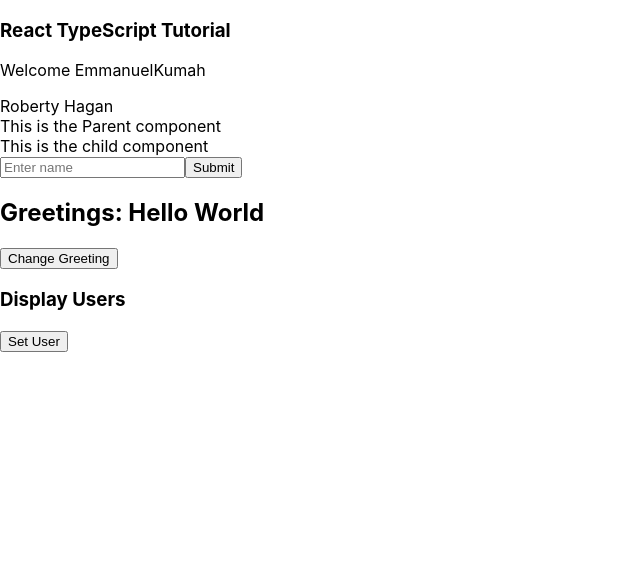
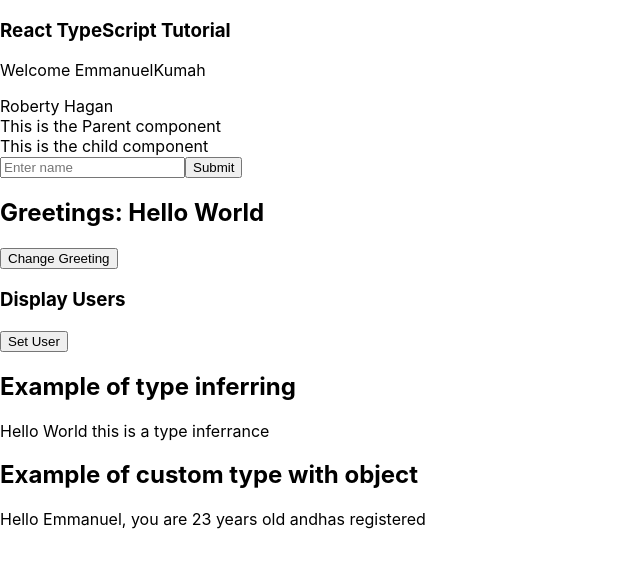
Before and after one commit to emmanuelkumah/react-typescript-tuts, a React (Create React App) app: page / in a window 1280 px wide. Shown: the top 568 px of the page, without its empty margins (0-640 px from the left). Built offline with nearby package versions, Linux system fonts and the light colour scheme.

Commit message:
Added more examples to UseStateExamples component

```diff
--- a/src/App.tsx
+++ b/src/App.tsx
@@ -5,6 +5,10 @@ import Parent from "./components/ComponentProps/Parent";
 import Child from "./components/ComponentProps/Child";
 import UserInput from "./components/TypingEvents/UserInput";
 import UserName from "./components/Hooks/UserName";
+import {
+  Example1,
+  Example2,
+} from "./components/Hooks/useState/UseStateExamples";
 
 function App() {
   //array of objects
@@ -26,6 +30,9 @@ function App() {
       <UserInput />
       {/* Typing useState */}
       <UserName />
+      {/* typing useState Examples  */}
+      <Example1 />
+      <Example2 />
     </div>
   );
 }
--- a/src/components/Hooks/UserName.tsx
+++ b/src/components/Hooks/UserName.tsx
@@ -1,15 +1,17 @@
 import React, { useState } from "react";
 
 const UserName = () => {
-  //define the type
+  //define the type alias
   type Users = {
     id: number;
     userName: string;
   };
-  //initialize the state with the type Users
+  //initialize the state with the type alias
   const [users, setUsers] = useState<Users[]>([]);
+
   // Initialize the state with the string type or null
   const [message, setMessage] = useState<string | null>(null);
+
   // Initialize the state with the string type
   const [greetings, setGreetings] = useState<string>("Hello World");
 
--- /dev/null
+++ b/src/components/Hooks/useState/UseStateExamples.tsx
@@ -0,0 +1,66 @@
+import React, { useState } from "react";
+
+export const Example1 = () => {
+  const [value, setValue] = useState("Hello World");
+  return (
+    <div>
+      <h2>Example of type inferring </h2>
+      <p>{value} this is a type inferrance</p>
+    </div>
+  );
+};
+
+export const Example2 = () => {
+  //define type alias
+  type TUser = {
+    name: string;
+    age: number;
+    hasRegistered: boolean;
+  };
+  const [user, setUser] = useState<TUser>({
+    name: "Emmanuel",
+    age: 23,
+    hasRegistered: true,
+  });
+  return (
+    <div>
+      <h2>Example of custom type with object </h2>
+      <p>
+        Hello {user.name}, you are {user.age} years old and
+        {user.hasRegistered && "has registered"}
+      </p>
+    </div>
+  );
+};
+
+const Example3 = () => {
+  type TUser = {
+    id: number;
+    name: string;
+    age: number;
+  };
+  const [users, setUsers] = useState<TUser[]>([]);
+
+  const handleUser = (e: React.MouseEvent<HTMLButtonElement>) => {
+    setUsers([
+      {
+        id: 1,
+        name: "Emmanuel",
+        age: 24,
+      },
+    ]);
+  };
+  return (
+    <div>
+      <h3>Example of empty array as initial state</h3>
+      <section>
+        {users.map((user) => (
+          <div key={user.id}>
+            {user.name} is {user.age} old
+          </div>
+        ))}
+      </section>
+      <button onClick={handleUser}>Set user</button>
+    </div>
+  );
+};
```
